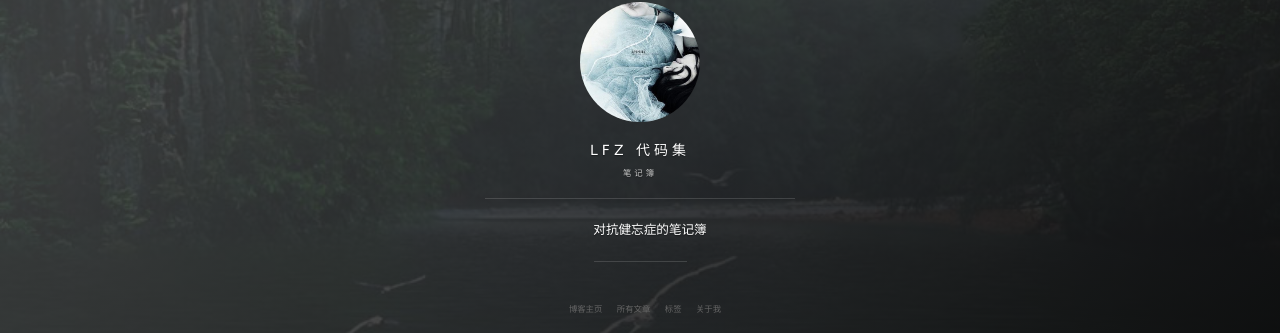
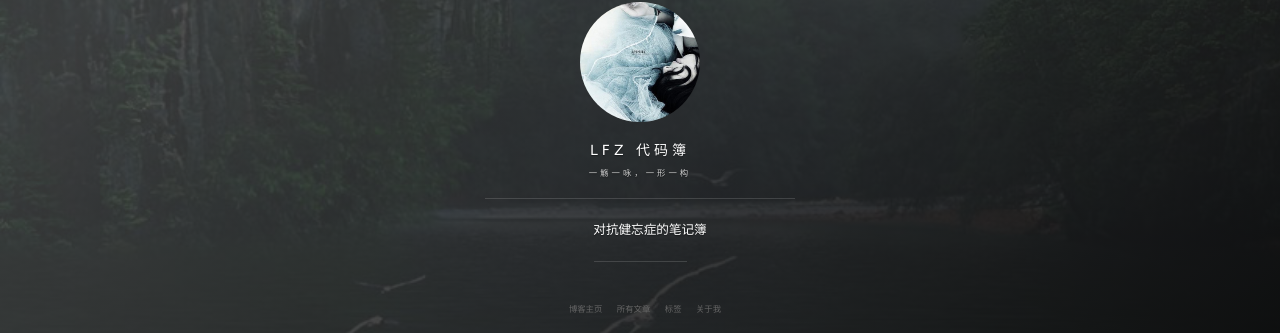
Before and after one commit to Lang-FZ/Lang-FZ.github.io, a Jekyll site: the page built from index.html, in a window 1280 px wide. Shown: the part 286-619 px from the top of the page. Built offline with Jekyll 4.4.1, drawn with Linux system fonts in a browser that asks for light colours; nearby versions of some CDN libraries; the list of posts is cut into pages by our own code; comment, search, counter and statistics services are not loaded; some of the changed text lies outside the part shown.

Commit message:
Add 改个副标题

```diff
--- a/_config.yml
+++ b/_config.yml
@@ -1,6 +1,6 @@
 # Basic
-title: LFZ 代码集
-subtitle: 笔记簿
+title: LFZ 代码簿
+subtitle: 一觞一咏，一形一构
 description: 对抗健忘症的笔记簿
 # 头像里面的标题
 avatarTitle: Lang-FZ
```
